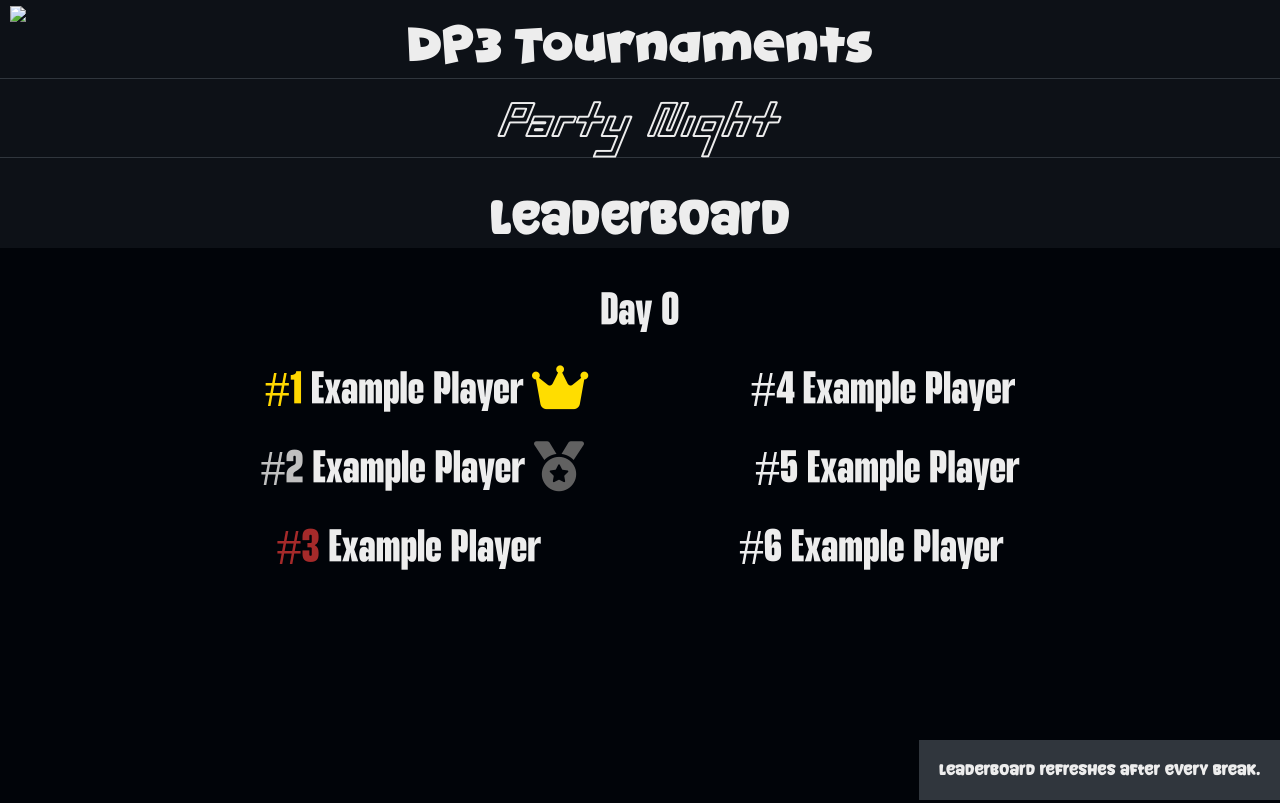
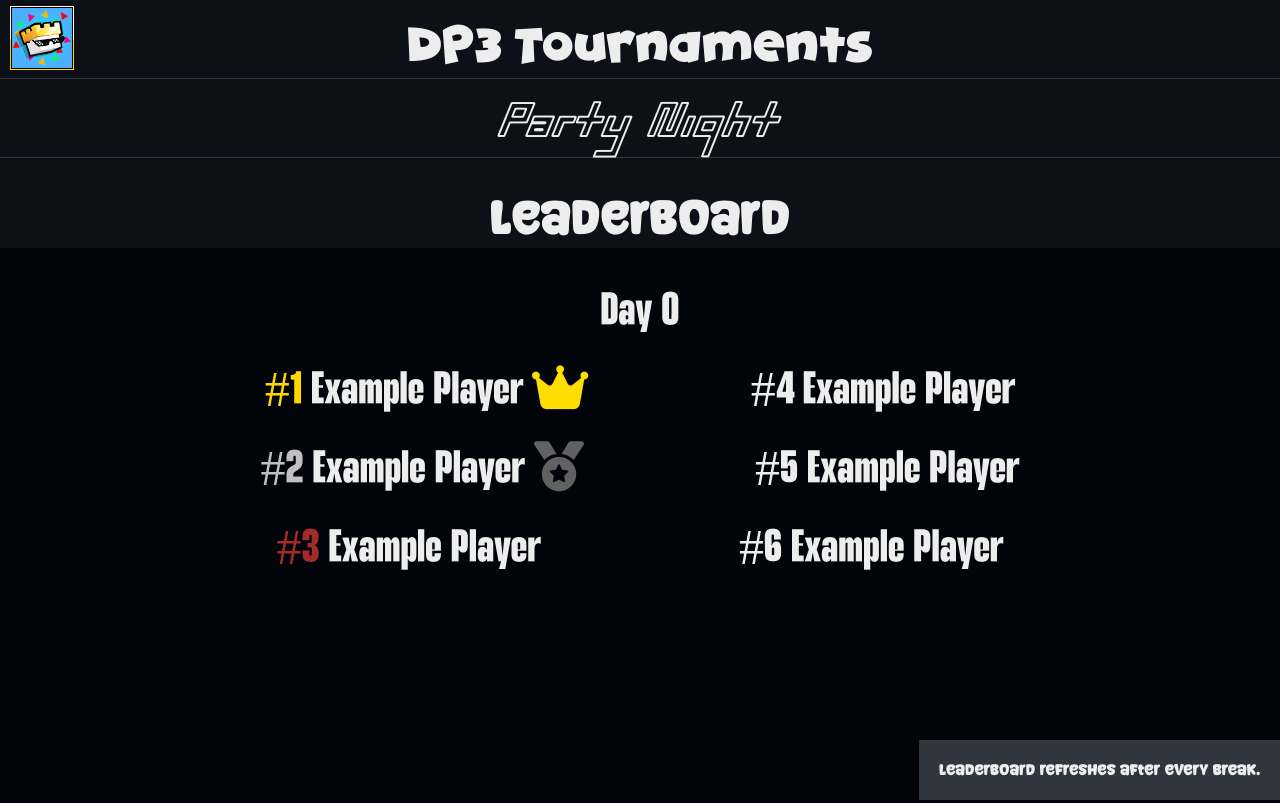
Before and after one commit to 3ch0xD/Leaderboard, a plain HTML site: page index.html in a window 1280 px wide. Shown: the top 803 px of the page. Drawn offline with Linux system fonts and the light colour scheme; some icons are missing; files whose address does not match are found by name.

Commit message:
Update index.html

```diff
--- a/index.html
+++ b/index.html
@@ -11,7 +11,7 @@
 	<script src="https://kit.fontawesome.com/3d1d36b9c0.js"
 	crossorigin="anonymous"></script>
 	<header>
-		<img src="images/Drippy Party Icon.png" class="image">
+		<img src="Drippy Party Icon.png" class="image">
 		<div class="main-title">
 			DP3 Tournaments
 		</div>
```
